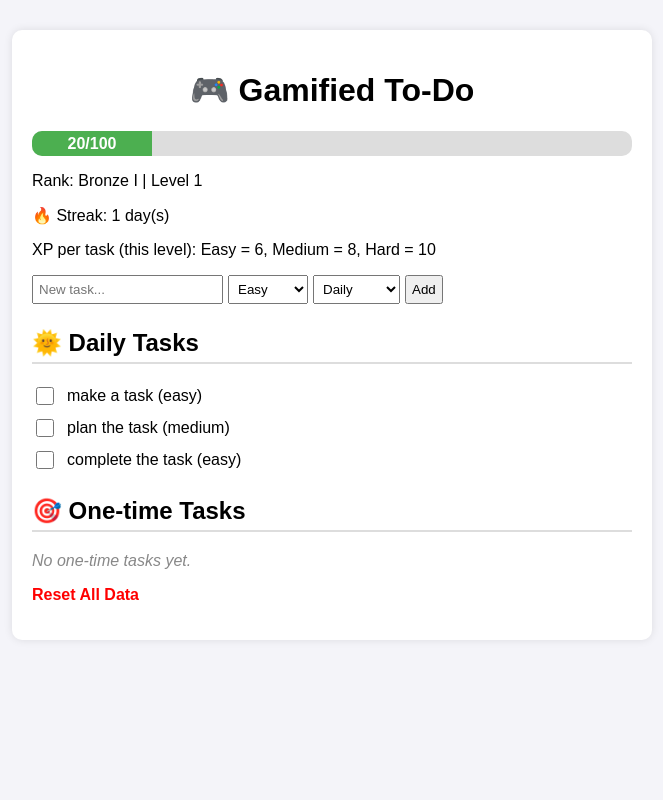
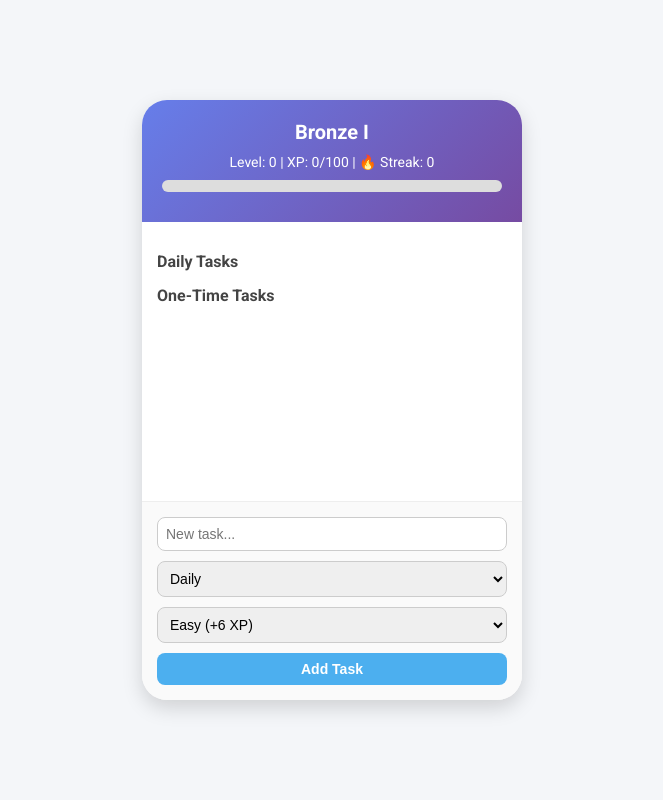
Before and after one commit to Pruthviii23/ToDo, a Flask app: page / in a window 1280 px wide. Shown: the whole page, without its empty margins (308-971 px from the left). Run offline with Flask 3, Linux system fonts and the light colour scheme.

Commit message:
update_1.0

```diff
--- a/data.json
+++ b/data.json
@@ -1 +1 @@
-{"daily_tasks": [{"id": "0ed7dc963ae544a0860d21a77cc6a265", "text": "make a task", "tier": "easy", "last_completed_date": "2025-09-18", "done": true}, {"id": "04c44a306b814b64a8fc9d8d31d3775a", "text": "plan the task", "tier": "medium", "last_completed_date": null, "done": false}, {"id": "380413c7a734425b8becaf47307eb97c", "text": "complete the task", "tier": "easy", "last_completed_date": "2025-09-18", "done": true}], "one_time_tasks": [], "xp": 20, "level": 0, "streak": 1, "last_completed_date": "2025-09-18", "last_reset_date": "2025-09-18"}
+{"daily_tasks": [], "one_time_tasks": [], "xp": 0, "level": 0, "streak": 0, "last_completed_date": null, "last_reset_date": "2025-09-22"}
--- a/static/style.css
+++ b/static/style.css
@@ -1,96 +1,124 @@
 body {
-  font-family: Arial, sans-serif;
-  background: #f4f4f9;
+  font-family: 'Roboto', sans-serif;
+  background: #f4f6f9;
+  display: flex;
+  justify-content: center;
+  align-items: center;
+  min-height: 100vh;
   margin: 0;
-  padding: 30px;
 }
 
-.container {
-  max-width: 600px;
-  margin: auto;
-  background: white;
-  padding: 20px;
-  border-radius: 10px;
-  box-shadow: 0 0 8px rgba(0,0,0,0.1);
+.phone-frame {
+  width: 380px;
+  min-height: 600px;
+  background: #fff;
+  border-radius: 25px;
+  box-shadow: 0 8px 20px rgba(0,0,0,0.15);
+  overflow: hidden;
+  display: flex;
+  flex-direction: column;
 }
 
-h1 {
+header {
+  background: linear-gradient(135deg, #667eea, #764ba2);
+  color: white;
+  padding: 20px;
   text-align: center;
 }
 
-h2 {
-  margin-top: 25px;
-  border-bottom: 2px solid #ddd;
-  padding-bottom: 5px;
+header h1 {
+  margin: 0;
+  font-size: 20px;
 }
 
-.progress {
+.stats {
+  margin-top: 10px;
+  font-size: 14px;
+}
+
+.progress-bar {
   background: #ddd;
   border-radius: 10px;
+  height: 12px;
+  margin: 10px 0;
   overflow: hidden;
-  margin: 10px 0;
-  height: 25px;
 }
 
-.bar {
-  background: #4caf50;
-  color: white;
-  text-align: center;
+.progress-fill {
+  background: #4cafef;
   height: 100%;
-  line-height: 25px;
-  font-weight: bold;
+  transition: width 0.3s ease;
 }
 
-.done {
-  text-decoration: line-through;
-  color: gray;
+main {
+  flex: 1;
+  padding: 15px;
+  overflow-y: auto;
+}
+
+h2 {
+  font-size: 16px;
+  margin: 15px 0 8px;
+  color: #444;
 }
 
 ul {
   list-style: none;
   padding: 0;
+  margin: 0;
 }
 
 li {
-  margin: 8px 0;
   display: flex;
   align-items: center;
+  justify-content: space-between;
+  background: #fafafa;
+  border: 1px solid #eee;
+  border-radius: 10px;
+  padding: 10px;
+  margin-bottom: 8px;
 }
 
-.empty {
-  color: #888;
-  font-style: italic;
+li.done {
+  background: #e0ffe0;
+  text-decoration: line-through;
+  color: #555;
 }
 
-form.add-form {
-  margin: 15px 0;
+form.add-task {
+  background: #fafafa;
+  border-top: 1px solid #eee;
+  padding: 15px;
   display: flex;
-  gap: 5px;
+  flex-direction: column;
+  gap: 10px;
 }
 
-form.add-form input,
-form.add-form select,
-form.add-form button {
-  padding: 5px;
+form input, form select, form button {
+  padding: 8px;
+  font-size: 14px;
+  border: 1px solid #ccc;
+  border-radius: 8px;
 }
 
-.reset {
-  color: red;
-  text-decoration: none;
+form button {
+  background: #4cafef;
+  color: white;
   font-weight: bold;
+  cursor: pointer;
+  border: none;
+  transition: background 0.2s ease;
 }
 
-.flash-box {
-  margin: 10px 0;
+form button:hover {
+  background: #388fd6;
 }
 
 .flash {
   background: #fffae6;
-  border: 1px solid #ffd966;
-  padding: 5px 10px;
-  margin: 3px 0;
+  border-left: 4px solid #ffce00;
+  padding: 8px;
+  margin: 8px 0;
+  font-size: 13px;
   border-radius: 5px;
 }
-.inline-form { display:inline-block; margin:0; padding:0; }
-.task-label { cursor: pointer; display:flex; align-items:center; gap:10px; }
-.task-label input[type="checkbox"] { width:18px; height:18px; }
--- a/templates/index.html
+++ b/templates/index.html
@@ -2,100 +2,69 @@
 <html lang="en">
 <head>
   <meta charset="UTF-8">
-  <title>🎮 Gamified To-Do</title>
+  <title>Gamified To-Do</title>
   <link rel="stylesheet" href="{{ url_for('static', filename='style.css') }}">
+  <link href="https://fonts.googleapis.com/css2?family=Roboto:wght@400;700&display=swap" rel="stylesheet">
 </head>
 <body>
-  <div class="container">
-    <h1>🎮 Gamified To-Do</h1>
+  <div class="phone-frame">
+    <header>
+      <h1>{{ rank }}</h1>
+      <div class="stats">
+        Level: {{ level }} | XP: {{ xp }}/{{ xp_per_level }} | 🔥 Streak: {{ streak }}
+      </div>
+      <div class="progress-bar">
+        <div class="progress-fill" style="width: {{ progress_percent }}%"></div>
+      </div>
+    </header>
 
-    <!-- Progress -->
-    <div class="progress">
-      <div class="bar" style="width: {{ progress_percent }}%;">
-        {{ xp }}/{{ xp_per_level }}
-      </div>
-    </div>
-    <p>Rank: {{ rank }} | Level {{ level+1 }}</p>
-    <p>🔥 Streak: {{ streak }} day(s)</p>
+    <main>
+      {% for message in messages %}
+        <div class="flash">{{ message }}</div>
+      {% endfor %}
 
-    <!-- Flash messages -->
-    {% if messages %}
-      <div class="flash-box">
-        {% for m in messages %}
-          <p class="flash">{{ m }}</p>
-        {% endfor %}
-      </div>
-    {% endif %}
-
-    <!-- XP values for this level -->
-    <p>
-      XP per task (this level):
-      Easy = {{ xp_easy }},
-      Medium = {{ xp_medium }},
-      Hard = {{ xp_hard }}
-    </p>
-
-    <!-- Add Task -->
-    <form method="POST" class="add-form">
-      <input type="text" name="task" placeholder="New task..." required>
-      <select name="tier">
-        <option value="easy">Easy</option>
-        <option value="medium">Medium</option>
-        <option value="hard">Hard</option>
-      </select>
-      <select name="kind">
-        <option value="daily">Daily</option>
-        <option value="one_time">One-time</option>
-      </select>
-      <button type="submit">Add</button>
-    </form>
-
-    <!-- Daily Tasks -->
-    <h2>🌞 Daily Tasks</h2>
+      <h2>Daily Tasks</h2>
       <ul>
         {% for task in daily_tasks %}
-        <li>
-          <form action="{{ url_for('complete_daily') }}" method="post" class="inline-form">
+          <li class="{% if task.done %}done{% endif %}">
+            <span>{{ task.text }} ({{ task.tier }})</span>
+            {% if not task.done %}
+              <form action="{{ url_for('complete_daily') }}" method="post" style="margin:0;">
                 <input type="hidden" name="task_id" value="{{ task.id }}">
-            {% if task.done %}
-              <label class="task-label done">
-                <input type="checkbox" checked disabled>
-                {{ task.text }} ({{ task.tier }})
-              </label>
-            {% else %}
-              <label class="task-label">
-                <input type="checkbox" onchange="this.form.submit()">
-                {{ task.text }} ({{ task.tier }})
-              </label>
+                <button type="submit">✔</button>
+              </form>
             {% endif %}
-          </form>
           </li>
-      {% else %}
-        <li class="empty">No daily tasks yet.</li>
         {% endfor %}
       </ul>
 
-    <!-- One-time Tasks -->
-    <h2>🎯 One-time Tasks</h2>
+      <h2>One-Time Tasks</h2>
       <ul>
         {% for task in one_time_tasks %}
           <li>
-          <form action="{{ url_for('complete_one_time') }}" method="post" class="inline-form">
+            <span>{{ task.text }}</span>
+            <form action="{{ url_for('complete_one_time') }}" method="post" style="margin:0;">
               <input type="hidden" name="task_id" value="{{ task.id }}">
-            <label class="task-label">
-              <input type="checkbox" onchange="this.form.submit()">
-              {{ task.text }}
-            </label>
+              <button type="submit">✔</button>
             </form>
           </li>
-      {% else %}
-        <li class="empty">No one-time tasks yet.</li>
         {% endfor %}
       </ul>
+    </main>
 
-    <p>
-      <a class="reset" href="{{ url_for('reset_all') }}">Reset All Data</a>
-    </p>
+    <form class="add-task" action="{{ url_for('index') }}" method="post">
+      <input type="text" name="task" placeholder="New task..." required>
+      <select name="kind">
+        <option value="daily">Daily</option>
+        <option value="one_time">One-Time</option>
+      </select>
+      <select name="tier">
+        <option value="easy">Easy (+{{ xp_easy }} XP)</option>
+        <option value="medium">Medium (+{{ xp_medium }} XP)</option>
+        <option value="hard">Hard (+{{ xp_hard }} XP)</option>
+      </select>
+      <button type="submit">Add Task</button>
+    </form>
   </div>
 </body>
 </html>
```
Lines whose indentation alone changed are shown as unchanged.
